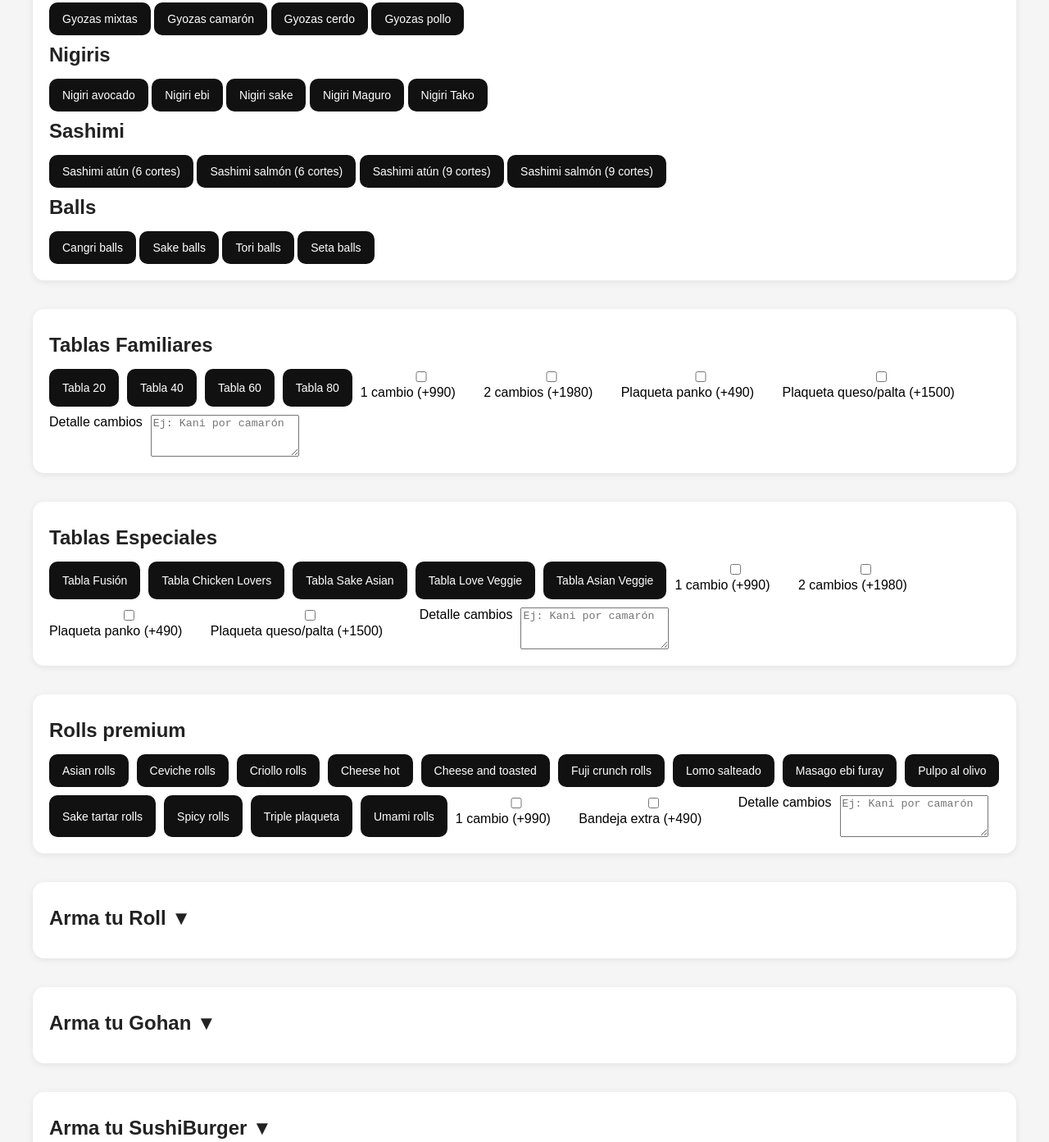
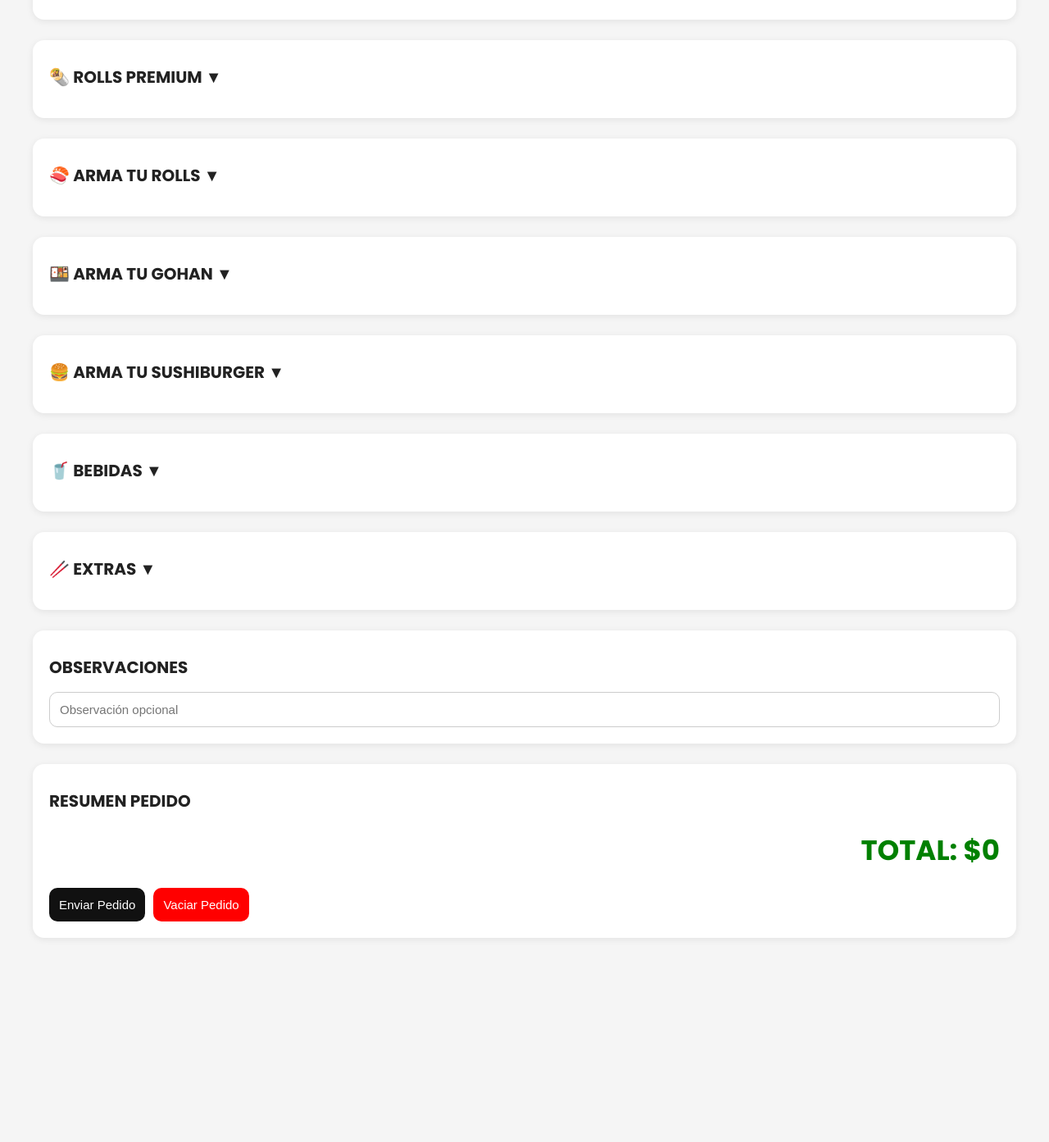
Before and after one commit to Constanzaalvarez22/asiansushi-clean, a plain HTML site: page index.html in a window 1280 px wide. Shown: the part 979-2372 px from the top of the page at 82% size. After the commit the page ends 2166 px from the top, so only its background shows below. Drawn offline with Linux system fonts and the light colour scheme.

Commit message:
Update index.html

```diff
--- a/index.html
+++ b/index.html
@@ -2,18 +2,18 @@
 <html lang="es">
 
 <head>
-
+<link href="https://fonts.googleapis.com/css2?family=Poppins:wght@300;400;500;600;700&display=swap" rel="stylesheet">
   <meta charset="UTF-8">
 
-  <title>Asian Sushi - Comandas</title>
+  <title>ASIAN SUSHI - PEDIDOS</title>
 
   <style>
 
     body{
-      font-family: Arial;
+  font-family: "Poppins", sans-serif;
   background: #f5f5f5;
   margin: 10px;
-      padding: 20px;
+  padding: 8px;
 }
 
     .container{
@@ -28,16 +28,24 @@
     }
 
     h2{
+      font-size: 20px; /* 👈 agrega esto */
       margin-top: 10px;
       margin-bottom: 15px;
       color: #222;
     }
+     h3{
+      font-size: 15px; /* 👈 agrega esto */
+      margin-top: 10px;
+      margin-bottom: 15px;
+      color: #222;
+    }
+
 
     .card{
       background: white;
       border-radius: 14px;
       padding: 20px;
-      margin-bottom: 35px;
+      margin-bottom: 25px;
       box-shadow: 0 2px 8px rgba(0,0,0,0.08);
     }
 
@@ -86,11 +94,11 @@
     button{
       border: none;
       border-radius: 10px;
-      padding: 12px 16px;
+      padding: 12px 12px;
       cursor: pointer;
       background: #111;
       color: white;
-      font-size: 14px;
+      font-size: 15px;
     }
 
     button:hover{
@@ -148,13 +156,13 @@
 
 <div class="container">
 
-  <h1>🍣 Asian Sushi - Comandas</h1>
+  <h1>ASIAN SUSHI - PEDIDOS</h1>
 
   <!-- CLIENTE -->
 
   <div class="card">
 
-    <h2>Cliente</h2>
+    <h2>CLIENTE</h2>
 
     <div class="grid">
 
@@ -197,7 +205,7 @@
 
   <div class="card">
 
-    <h2>Entrega</h2>
+    <h2>ENTREGA</h2>
 
     <div class="grid">
 
@@ -240,7 +248,7 @@
 
   <div class="card">
 
-    <h2>Extras</h2>
+    <h2>PALITOS Y SALSAS</h2>
 
     <div class="grid">
 
@@ -275,7 +283,7 @@
   <div class="card">
 
  <h2 onclick="toggleSeccion('seccionOfertas')">
-  Ofertas
+ 🔥 OFERTAS ▼
 </h2>
 
 <div id="seccionOfertas" style="display:none;">
@@ -395,9 +403,15 @@
 
   <div class="card">
 
-    <h2>Proteínas rebosadas</h2>
-
-    <div class="Proteínas">
+  <h2 onclick="toggleSeccion('seccionEntrantes')">
+    🍤 ENTRANTES ▼
+  </h2>
+
+  <div id="seccionEntrantes" style="display:none;">
+
+    <h3>Proteínas rebosadas</h3>
+
+    <div class="proteinas">
 
       <button onclick="agregarPedido('Camarón rebosado', 5490)">
         Camarón rebosado
@@ -412,7 +426,7 @@
       </button>
 
 
-      <h2>Gyozas</h2>
+      <h3>Gyozas</h3>
 
     <div class="Gyozas">
 
@@ -434,7 +448,7 @@
 
     </div>
 
-    <h2>Nigiris</h2>
+    <h3>Nigiris</h3>
 
     <div class="Nigiris">
 
@@ -460,7 +474,7 @@
 
     </div>
 
-    <h2>Sashimi</h2>
+    <h3>Sashimi</h3>
 
     <div class="Sashimi">
 
@@ -483,7 +497,7 @@
 
     </div>
 
-    <h2>Balls</h2>
+    <h3>Balls</h3>
 
     <div class="Balls">
 
@@ -504,7 +518,7 @@
       </button>
 
 
-
+</div>
     </div>
     </div>
 
@@ -514,7 +528,13 @@
   <!-- tablas -->
     <div class="card">
 
-    <h2>Tablas Familiares</h2>
+    <h2 onclick="toggleSeccion('seccionTablas')">
+ 🍱 TABLAS ▼
+</h2>
+
+<div id="seccionTablas" style="display:none;">
+
+    <h3>Familiares y especiales</h3>
 
 
 <div class="productos">
@@ -535,6 +555,26 @@
     Tabla 80
   </button>
 
+      <button onclick="agregarPedido('Tabla Fusión', 20490)">
+        Tabla Fusión
+      </button>
+
+      <button onclick="agregarPedido('Tabla Chicken Lovers', 20990)">
+        Tabla Chicken Lovers
+      </button>
+
+      <button onclick="agregarPedido('Tabla Sake Asian', 22990)">
+        Tabla Sake Asian
+      </button>
+
+      <button onclick="agregarPedido('Tabla Love Veggie', 22990)">
+        Tabla Love Veggie
+      </button>
+
+      <button onclick="agregarPedido('Tabla Asian Veggie', 20990)">
+        Tabla Asian Veggie
+      </button>
+</div>
       <label style="display:block; margin-bottom:8px;">
   <input type="checkbox" id="tablaCambio1">
   1 cambio (+990)
@@ -566,53 +606,83 @@
 ></textarea>
 
 <br><br>
-</div>
-  </div>
+
+  </div>
+
+  </div>
+
+   <!-- rolls premium -->
 
   <div class="card">
-
-    <h2>Tablas Especiales</h2>
+    <h2 onclick="toggleSeccion('seccionRolls')">
+ 🌯 ROLLS PREMIUM ▼
+</h2>
+
+<div id="seccions" style="display:none;">
+
 
     <div class="productos">
 
-      <button onclick="agregarPedido('Tabla Fusión', 20490)">
-        Tabla Fusión
-      </button>
-
-      <button onclick="agregarPedido('Tabla Chicken Lovers', 20990)">
-        Tabla Chicken Lovers
-      </button>
-
-      <button onclick="agregarPedido('Tabla Sake Asian', 22990)">
-        Tabla Sake Asian
-      </button>
-
-      <button onclick="agregarPedido('Tabla Love Veggie', 22990)">
-        Tabla Love Veggie
-      </button>
-
-      <button onclick="agregarPedido('Tabla Asian Veggie', 20990)">
-        Tabla Asian Veggie
-      </button>
-
+      <button onclick="agregarPedido('Asian rolls', 9990)">
+        Asian rolls
+      </button>
+
+      <button onclick="agregarPedido('Ceviche rolls', 9990)">
+        Ceviche rolls
+      </button>
+
+      <button onclick="agregarPedido('Criollo rolls', 7190)">
+        Criollo rolls
+      </button>
+
+      <button onclick="agregarPedido('Cheese hot', 6490)">
+        Cheese hot
+      </button>
+
+      <button onclick="agregarPedido('Cheese and toasted', 6490)">
+        Cheese and toasted
+      </button>
+
+       <button onclick="agregarPedido('Fuji crunch rolls', 8490)">
+        Fuji crunch rolls
+      </button>
+
+      <button onclick="agregarPedido('Lomo salteado', 8490)">
+        Lomo salteado
+      </button>
+
+      <button onclick="agregarPedido('Masago ebi furay', 6490)">
+        Masago ebi furay
+      </button>
+
+       <button onclick="agregarPedido('Pulpo al olivo', 8490)">
+        Pulpo al olivo
+      </button>
+
+       <button onclick="agregarPedido('Sake tartar rolls', 8490)">
+        Sake tartar rolls
+      </button>
+
+      <button onclick="agregarPedido('Spicy rolls', 7190)">
+        Spicy rolls
+      </button>
+
+      <button onclick="agregarPedido('Triple plaqueta', 8490)">
+        Triple plaqueta
+      </button>
+
+      <button onclick="agregarPedido('Umami rolls', 8490)">
+        Umami rolls
+      </button>
+</div>
       <label style="display:block; margin-bottom:8px;">
   <input type="checkbox" id="tablaCambio1">
   1 cambio (+990)
 </label>
 
 <label style="display:block; margin-bottom:8px;">
-  <input type="checkbox" id="tablaCambio2">
-  2 cambios (+1980)
-</label>
-
-<label style="display:block; margin-bottom:8px;">
   <input type="checkbox" id="tablaEmpanizar">
-  Plaqueta panko (+490)
-</label>
-
-<label style="display:block; margin-bottom:8px;">
-  <input type="checkbox" id="tablaPlaqueta">
-  Plaqueta queso/palta (+1500)
+  Bandeja extra (+490)
 </label>
 
 <br>
@@ -628,93 +698,8 @@
 <br><br>
 
   </div>
-
-  </div>
-
-   <!-- rolls premium -->
-
-  <div class="card">
-
-    <h2>Rolls premium</h2>
-
-    <div class="productos">
-
-      <button onclick="agregarPedido('Asian rolls', 9990)">
-        Asian rolls
-      </button>
-
-      <button onclick="agregarPedido('Ceviche rolls', 9990)">
-        Ceviche rolls
-      </button>
-
-      <button onclick="agregarPedido('Criollo rolls', 7190)">
-        Criollo rolls
-      </button>
-
-      <button onclick="agregarPedido('Cheese hot', 6490)">
-        Cheese hot
-      </button>
-
-      <button onclick="agregarPedido('Cheese and toasted', 6490)">
-        Cheese and toasted
-      </button>
-
-       <button onclick="agregarPedido('Fuji crunch rolls', 8490)">
-        Fuji crunch rolls
-      </button>
-
-      <button onclick="agregarPedido('Lomo salteado', 8490)">
-        Lomo salteado
-      </button>
-
-      <button onclick="agregarPedido('Masago ebi furay', 6490)">
-        Masago ebi furay
-      </button>
-
-       <button onclick="agregarPedido('Pulpo al olivo', 8490)">
-        Pulpo al olivo
-      </button>
-
-       <button onclick="agregarPedido('Sake tartar rolls', 8490)">
-        Sake tartar rolls
-      </button>
-
-      <button onclick="agregarPedido('Spicy rolls', 7190)">
-        Spicy rolls
-      </button>
-
-      <button onclick="agregarPedido('Triple plaqueta', 8490)">
-        Triple plaqueta
-      </button>
-
-      <button onclick="agregarPedido('Umami rolls', 8490)">
-        Umami rolls
-      </button>
-
-      <label style="display:block; margin-bottom:8px;">
-  <input type="checkbox" id="tablaCambio1">
-  1 cambio (+990)
-</label>
-
-<label style="display:block; margin-bottom:8px;">
-  <input type="checkbox" id="tablaEmpanizar">
-  Bandeja extra (+490)
-</label>
-
-<br>
-
-<label>Detalle cambios</label>
-
-<textarea
-  id="detalleTabla"
-  placeholder="Ej: Kani por camarón"
-  rows="3"
-></textarea>
-
-<br><br>
-
-  </div>
-  </div>
+  </div>
+
 
   <!-- ROLL -->
 
@@ -724,7 +709,7 @@
     onclick="toggleSeccion('seccionRoll')"
     style="cursor:pointer; user-select:none;"
   >
-    Arma tu Roll ▼
+   🍣 ARMA TU ROLLS ▼
   </h2>
 
   <div id="seccionRoll" style="display:none;">
@@ -882,7 +867,7 @@
     onclick="toggleSeccion('seccionGohan')"
     style="cursor:pointer; user-select:none;"
   >
-    Arma tu Gohan ▼
+   🍱 ARMA TU GOHAN ▼
   </h2>
 
   <div id="seccionGohan" style="display:none;">
@@ -1086,7 +1071,7 @@
     onclick="toggleSeccion('seccionSushiBurger')"
     style="cursor:pointer; user-select:none;"
   >
-    Arma tu SushiBurger ▼
+   🍔 ARMA TU SUSHIBURGER ▼
   </h2>
 
   <div id="seccionSushiBurger" style="display:none;">
@@ -1298,7 +1283,7 @@
     onclick="toggleSeccion('seccionBebidas')"
     style="cursor:pointer; user-select:none;"
   >
-    🥤 Bebidas ▼
+    🥤 BEBIDAS ▼
   </h2>
 
   <div id="seccionBebidas" style="display:none;">
@@ -1349,7 +1334,7 @@
     onclick="toggleSeccion('seccionSalsas')"
     style="cursor:pointer; user-select:none;"
   >
-    🥢 Salsas y Extras ▼
+    🥢 EXTRAS ▼
   </h2>
 
   <div id="seccionSalsas" style="display:none;">
@@ -1409,7 +1394,7 @@
 
   <div class="card">
 
-    <h2>Observación</h2>
+    <h2>OBSERVACIONES</h2>
 
     <input
     type="text"
@@ -1422,12 +1407,12 @@
 
   <div class="card">
 
-    <h2>Resumen pedido</h2>
+    <h2>RESUMEN PEDIDO</h2>
 
     <ul id="lista"></ul>
 
     <h2 id="total">
-      Total: $0
+      TOTAL: $0
     </h2>
 
     <div class="acciones">
```
Lines whose indentation alone changed are shown as unchanged.
